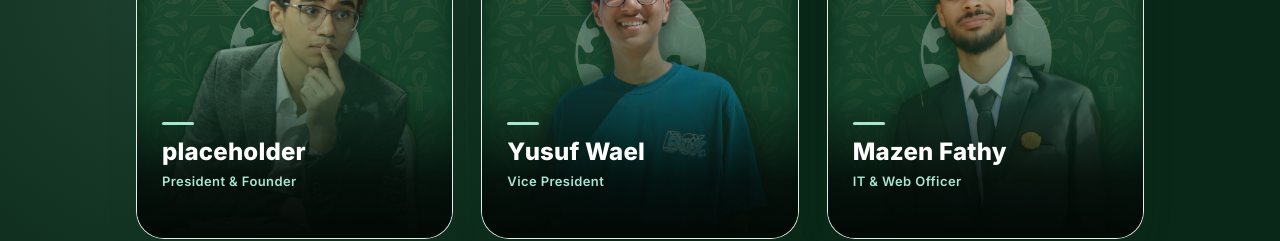
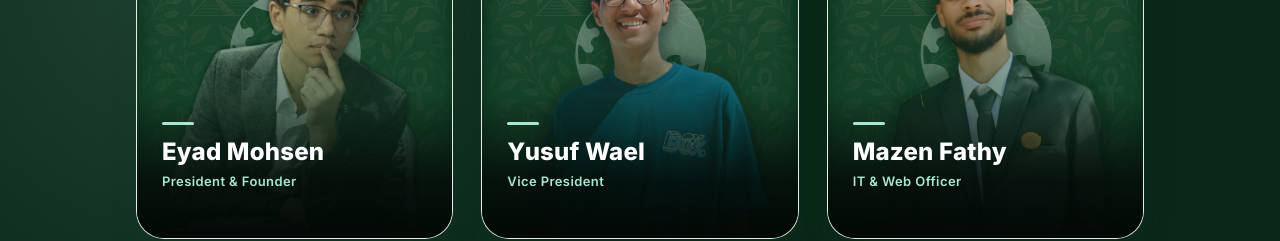
Before and after one commit to engshamezo2009/yplegypt, a React (Vite) app: page /about-us in a window 1280 px wide. Shown: the part 1580-1821 px from the top of the page. Built offline with nearby package versions, Linux system fonts and the light colour scheme.

Commit message:
blah blah fixing some blah blah

```diff
--- a/src/components/footer.jsx
+++ b/src/components/footer.jsx
@@ -14,7 +14,7 @@ export default function Footer() {
             </li>
 
             <li>
-              <NavLink to="/about">About Us</NavLink>
+              <NavLink to="/about-us">About Us</NavLink>
             </li>
 
             <li>
--- a/src/pages/about.jsx
+++ b/src/pages/about.jsx
@@ -95,13 +95,14 @@ export default function About() {
   ];
   const team2026 = [
     {
-      name: "placeholder",
+      name: "Eyad Mohsen",
       position: "President & Founder",
       image: "/Images/board-2026/1 Eyad.jpg",
       socials: {
-        instagram: "placeholder",
-        email: "placeholder",
-        phone: "placeholder",
+        instagram:
+          "https://www.instagram.com/eyaddada77?stkn=cnE5ZXdsOXlsdHFz&utm_source=qr",
+        email: "mailto:eyad.mohsen772010@gmail.com",
+        phone: "tel:+201114960946",
       },
     },
     {
--- a/src/wraper.jsx
+++ b/src/wraper.jsx
@@ -1,8 +1,18 @@
-import { Outlet } from "react-router-dom";
+import { Outlet, useLocation } from "react-router-dom";
 import Header from "./components/header";
 import Footer from "./components/footer";
+import { useEffect } from "react";
 
 export default function Wraper() {
+  const location = useLocation();
+  console.log(location);
+  useEffect(() => {
+    // const body = document.querySelector("body");
+    window.scrollTo({
+      top: 0,
+      behavior: "smooth",
+    });
+  }, [location.pathname]);
   return (
     <>
       <Header />
```
Also changed, not shown: src/App.jsx (+8 -1 lines).
